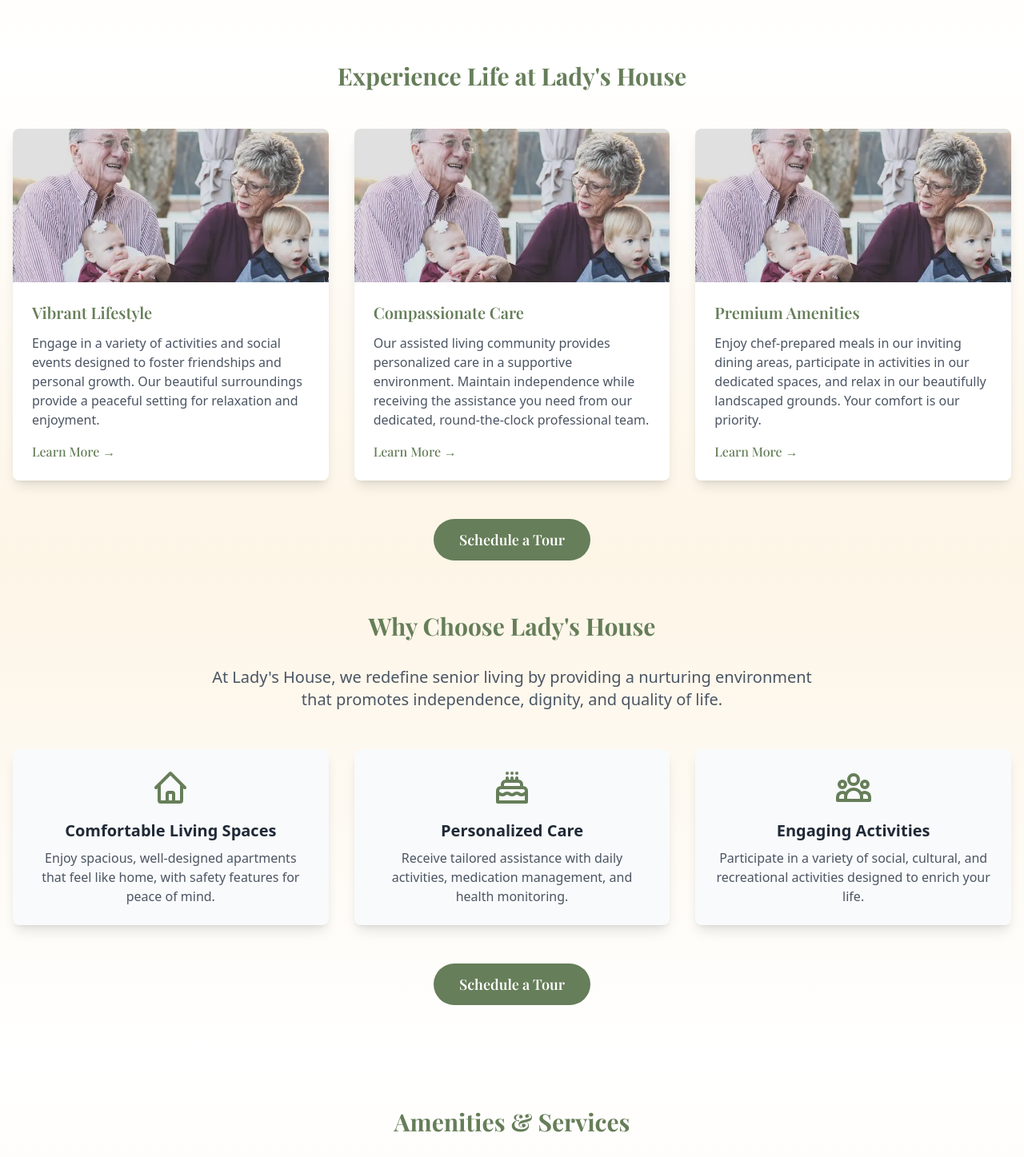
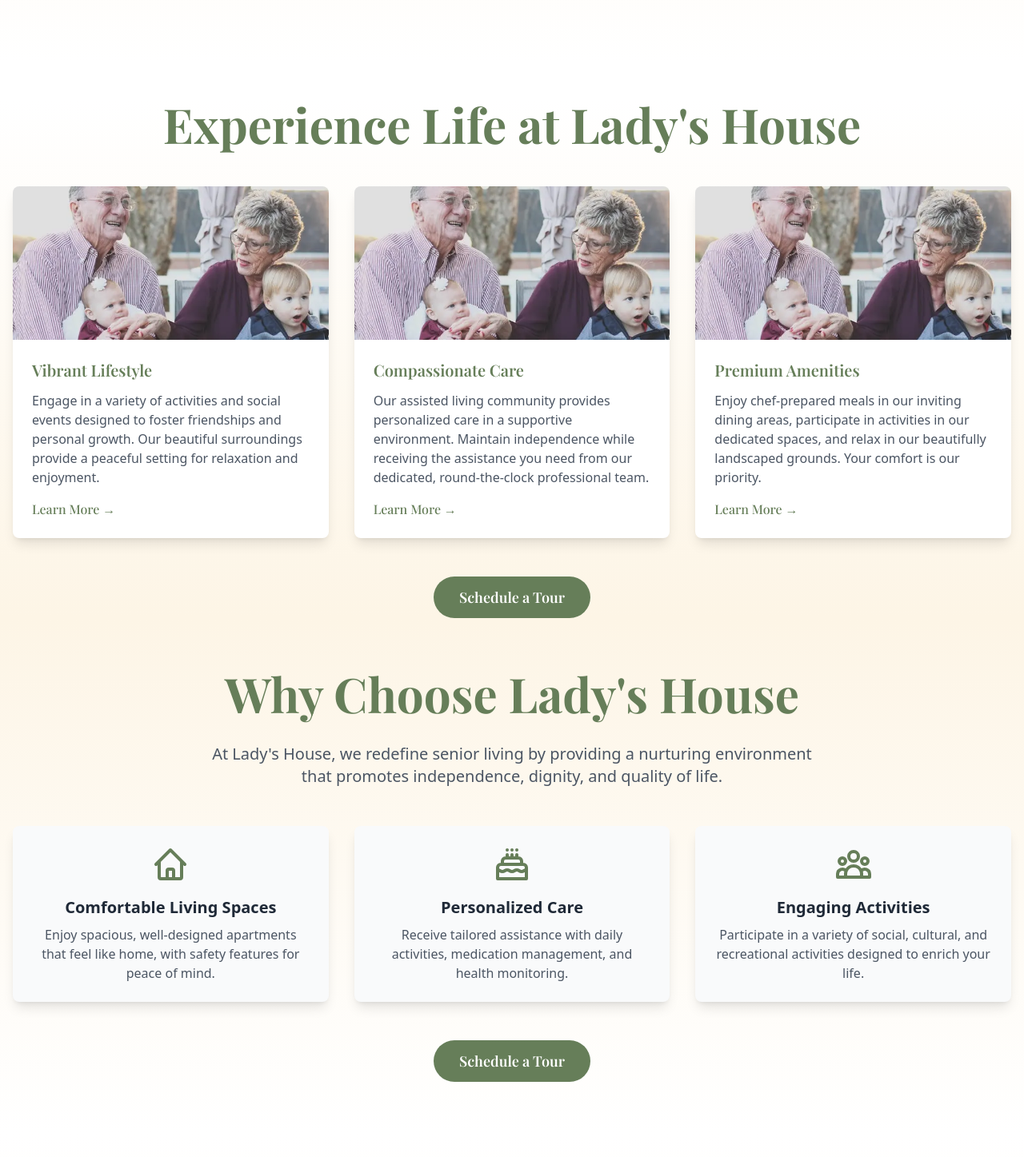
Before and after one commit to caleblopez96/ALLH, a website: page index.html in a window 1280 px wide. Shown: the part 630-2077 px from the top of the page at 80% size. Drawn offline with nearby package versions, Linux system fonts and the light colour scheme; a web font is replaced by a local one.

Commit message:
Add files via upload

```diff
--- a/index.html
+++ b/index.html
@@ -94,7 +94,7 @@
 <!-- Experience life -->
 <section class="bg-gradient-to-t from-tan to-white">
   <div class="container mx-auto px-4">
-    <h2 class="text-3xl font-bold mb-12 text-center text-ladyHouseGreen font-main">Experience Life at Lady's House</h2>
+    <h2 class="text-3xl sm:text-2xl lg:text-6xl font-bold my-12 text-center text-ladyHouseGreen font-main">Experience Life at Lady's House</h2>
 
     <div class="grid grid-cols-1 md:grid-cols-2 lg:grid-cols-3 gap-8">
       <!-- Lifestyle -->
@@ -145,7 +145,7 @@
 <!-- Why Choose -->
 <section class="bg-gradient-to-b from-tan to-white py-16">
   <div class="container mx-auto px-4">
-    <h2 class="text-3xl font-bold mb-8 text-center text-ladyHouseGreen font-main">Why Choose Lady's House</h2>
+    <h2 class="text-3xl sm:text-2xl lg:text-6xl font-bold mb-8 text-center text-ladyHouseGreen font-main">Why Choose Lady's House</h2>
     <p class="text-xl text-center text-gray-600 mb-12 max-w-3xl mx-auto">
       At Lady's House, we redefine senior living by providing a nurturing environment
       that promotes independence, dignity, and quality of life.
@@ -203,7 +203,7 @@
 <!-- Amenities and services -->
 <section class="bg-gradient-to-t from-tan to-white py-16">
   <div class="container mx-auto px-4">
-    <h2 class="text-3xl font-bold mb-8 text-center text-ladyHouseGreen font-main">Amenities & Services</h2>
+    <h2 class="text-3xl sm:text-2xl lg:text-6xl font-bold mb-8 text-center text-ladyHouseGreen font-main">Amenities & Services</h2>
 
     <div class="flex flex-col lg:flex-row items-center gap-12">
       <!-- Left side: Image -->
@@ -263,7 +263,7 @@
 <!-- Testimonial Marquee -->
 <section class="bg-gradient-to-t from-white to-tan text-white py-16 overflow-hidden">
       <div class="container mx-auto px-4">
-        <h2 class="text-3xl font-bold mb-12 text-center text-ladyHouseGreen font-main">What Our Residents Say</h2>
+        <h2 class="text-3xl sm:text-2xl lg:text-6xl font-bold mb-12 text-center text-ladyHouseGreen font-main">What Our Residents Say</h2>
 
         <div class="marquee">
           <div class="marquee-content">
```
Also changed, not shown: src/output.css.
